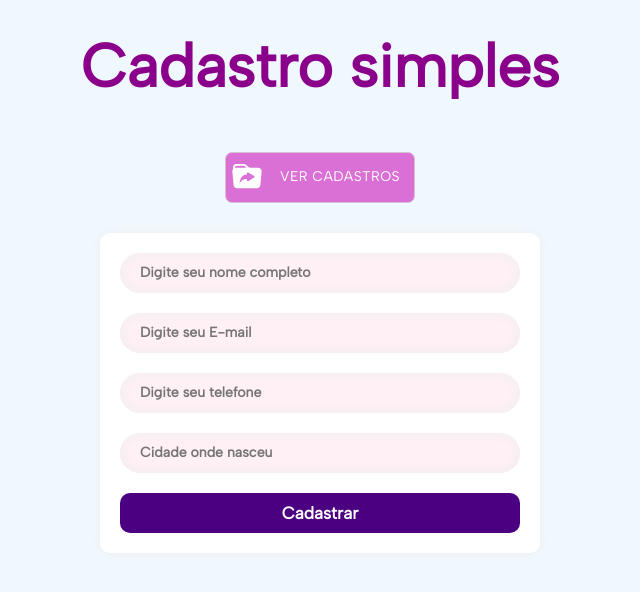
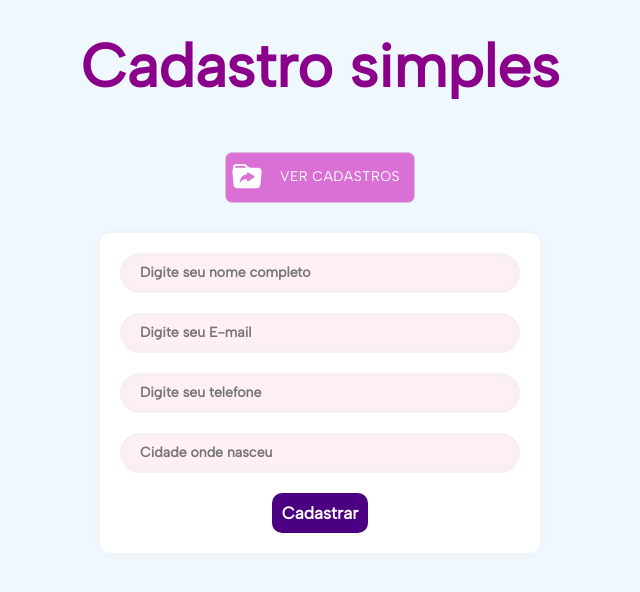
Before and after one commit to gutto-moura/cadastro-simples, a React (Create React App) app: page / in a window 1280 px wide. Shown: the top 592 px of the page, without its empty margins (320-960 px from the left). Built offline with nearby package versions, Linux system fonts and the light colour scheme.

Commit message:
Fazendo deploy

```diff
--- a/src/pages/Cadastro/index.js
+++ b/src/pages/Cadastro/index.js
@@ -42,6 +42,7 @@ function Cadastro(){
                 <BsFillFolderSymlinkFill size = "30" />
                 <span>{<BasicModal />}</span>
             </Admin>
+
             <Formulario onSubmit={insertUser}>
                 <input
                     placeholder = "Digite seu nome completo"
--- a/src/pages/Cadastro/styleCadastro.js
+++ b/src/pages/Cadastro/styleCadastro.js
@@ -19,6 +19,11 @@ export const Title = styled.div`
     h1{
         font-size: 60px;
         color: 	#8B008B;
+
+        @media(max-width: 480px) {
+            font-size: 50px;
+            text-align: center;
+        }
     }
 
 `;
@@ -43,6 +48,8 @@ export const Formulario = styled.form`
     display: flex;
     flex-direction: column;
     background-color: #fff;
+    align-items: center;
+    justify-content: center;
     padding: 20px;
     border-radius: 10px;
     box-shadow: 0 0 1em #eee;
@@ -60,6 +67,9 @@ export const Formulario = styled.form`
         ::placeholder{
             font-weight: bold;
         }
+        @media(max-width: 515px) {
+            width: 100%;
+        }
     }
 
     button{
@@ -70,6 +80,7 @@ export const Formulario = styled.form`
         background-color: #4B0082;
         border-radius: 10px;
         color: #fff;
+        width: inherit;
 
         :hover{
             cursor: pointer;
@@ -77,7 +88,10 @@ export const Formulario = styled.form`
             background-color: transparent;
             color: #4B0082;
             transition: 1s;
-
         }
     }
+
+    @media(max-width: 515px) {
+            width: 90%;
+        }
 `;
```
Also changed, not shown: 2 other files (tests, documents, lock files or other folders).
